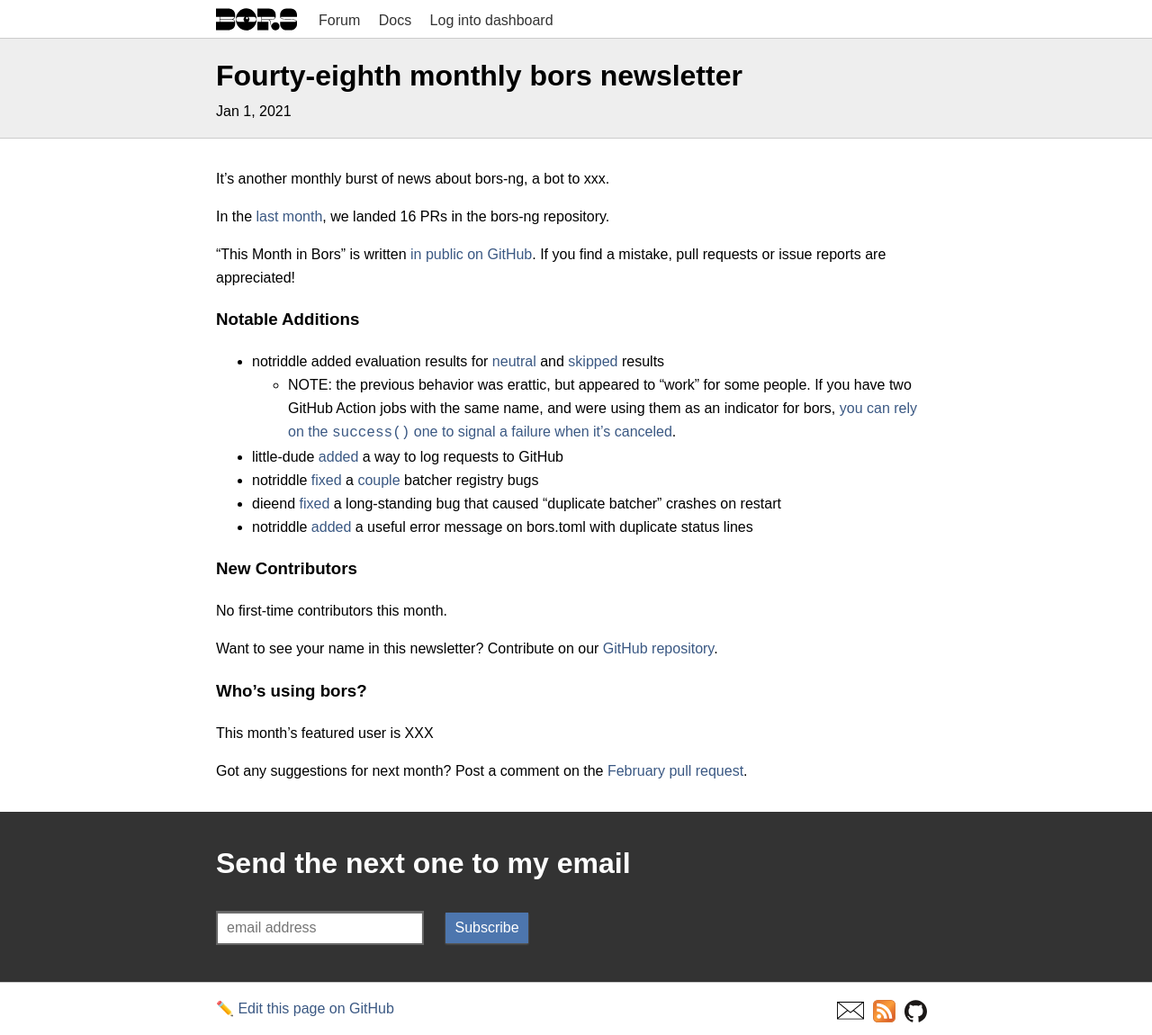
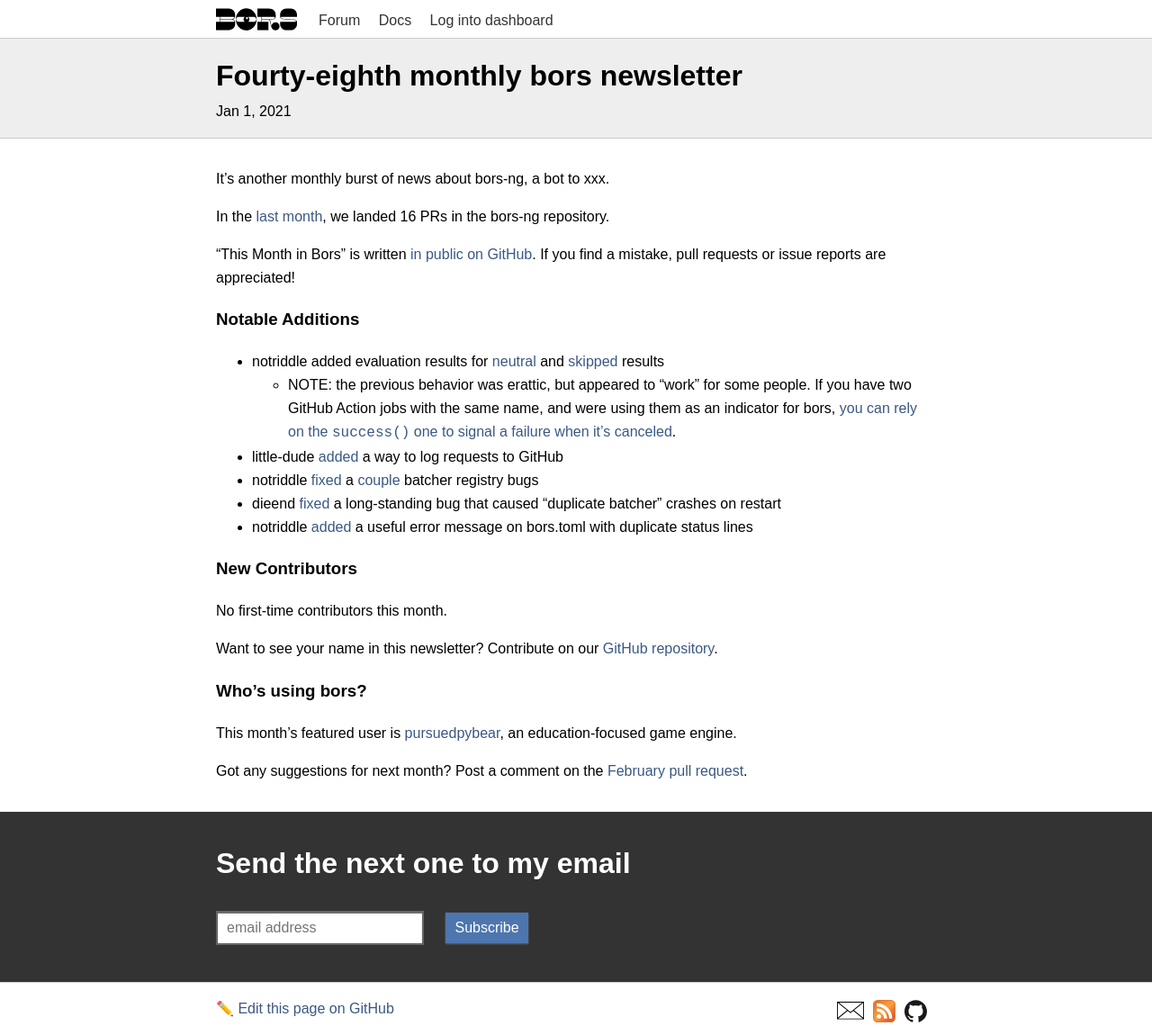
Before and after one commit to bors-ng/bors-ng.github.io, a Jekyll site: the page built from _posts/2021-01-01-tmib-48.md, in a window 1280 px wide. Shown: the whole page at 90% size. Built offline with Jekyll 4.4.1, drawn with Linux system fonts in a browser that asks for light colours.

Commit message:
Add featured user

```diff
--- a/_posts/2021-01-01-tmib-48.md
+++ b/_posts/2021-01-01-tmib-48.md
@@ -36,7 +36,7 @@
 
 ### Who's using bors?
 
-This month's featured user is XXX
+This month's featured user is [pursuedpybear](https://github.com/ppb/pursuedpybear), an education-focused game engine.
 
 Got any suggestions for next month?
 Post a comment on the [February pull request](https://github.com/bors-ng/bors-ng.github.io/pull/___).
```
